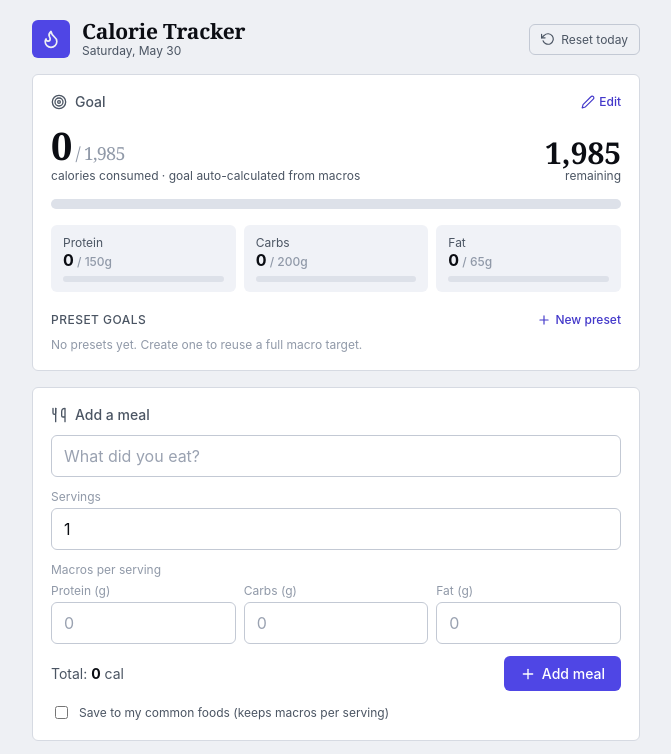
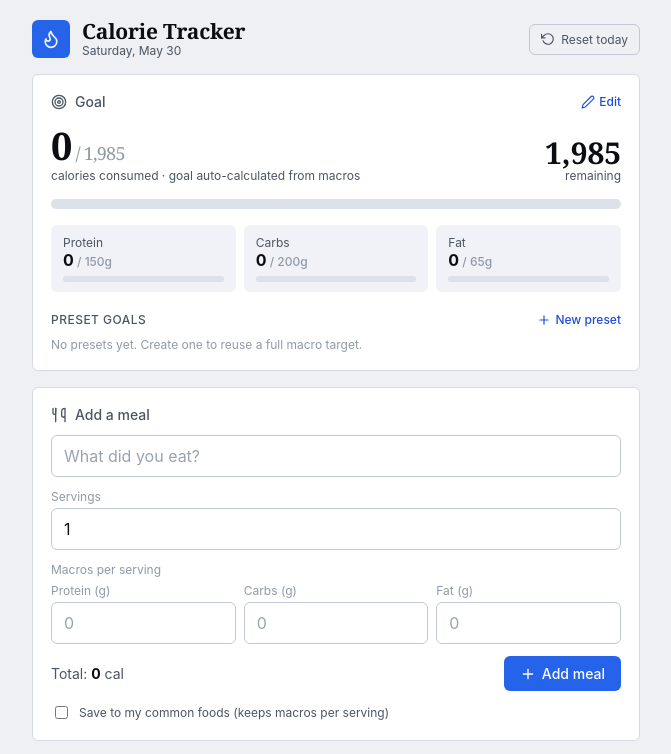
Before and after one commit to RADJR0/calorie-tracker, a plain HTML site: page index.html in a window 1280 px wide. Shown: the top 754 px of the page, without its empty margins (304-975 px from the left). Drawn offline with Linux system fonts and the light colour scheme.

Commit message:
Change accent color from indigo to blue (#2563EB)
Swap the accent palette to blue for better distinction from the green
macros-hit and red over-goal states. Updates --coral/-d/-dd, the active-chip
tint, and the input focus-ring color to match.

Co-Authored-By: Claude Opus 4.8 <noreply@anthropic.com>

```diff
--- a/index.html
+++ b/index.html
@@ -25,8 +25,8 @@
 <style>
   :root{
     --bg:#EEF0F4; --ink:#0B0D13; --card:#FFFFFF; --line:#D6DAE2; --sub:#4B5563;
-    --faint:#9099A8; --stat:#F0F2F7; --inputline:#C3C9D4; --coral:#4F46E5;
-    --coral-d:#4338CA; --coral-dd:#3730A3; --track:#DDE1E9; --chipA:#EBECFE;
+    --faint:#9099A8; --stat:#F0F2F7; --inputline:#C3C9D4; --coral:#2563EB;
+    --coral-d:#1D4ED8; --coral-dd:#1E40AF; --track:#DDE1E9; --chipA:#E4ECFD;
     --over:#DC2626; --good:#059669; --goodbg:#E6F7F0;
   }
   *{box-sizing:border-box; -webkit-tap-highlight-color:transparent;}
@@ -80,7 +80,7 @@
     border-radius:6px; padding:10px 12px; font-size:16px; font-family:inherit; outline:none;
   }
   input::placeholder{color:#9AA2B1;}
-  input:focus{border-color:var(--coral); box-shadow:0 0 0 3px rgba(79,70,229,.18);}
+  input:focus{border-color:var(--coral); box-shadow:0 0 0 3px rgba(37,99,235,.18);}
   .fieldlabel{display:block; font-size:12px; color:var(--faint); margin-bottom:4px;}
   .grid3{display:grid; grid-template-columns:1fr 1fr 1fr; gap:8px;}
 
```
